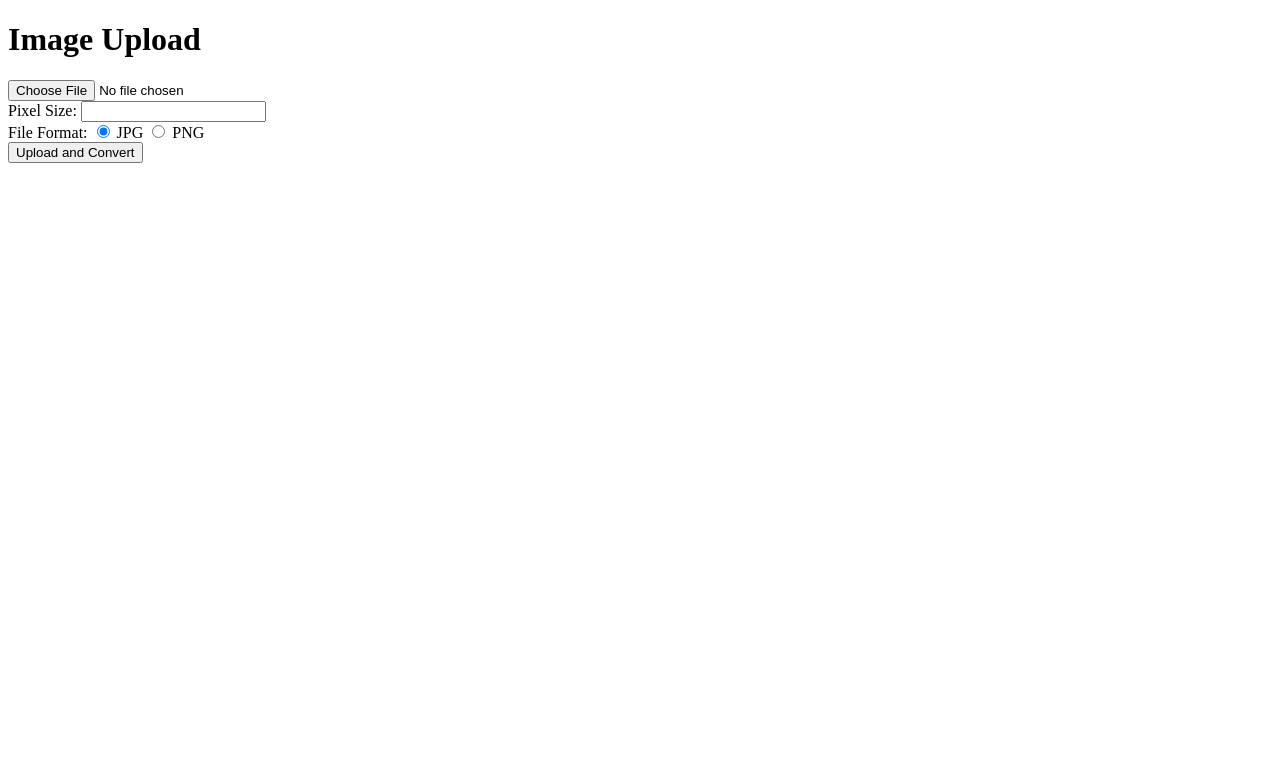
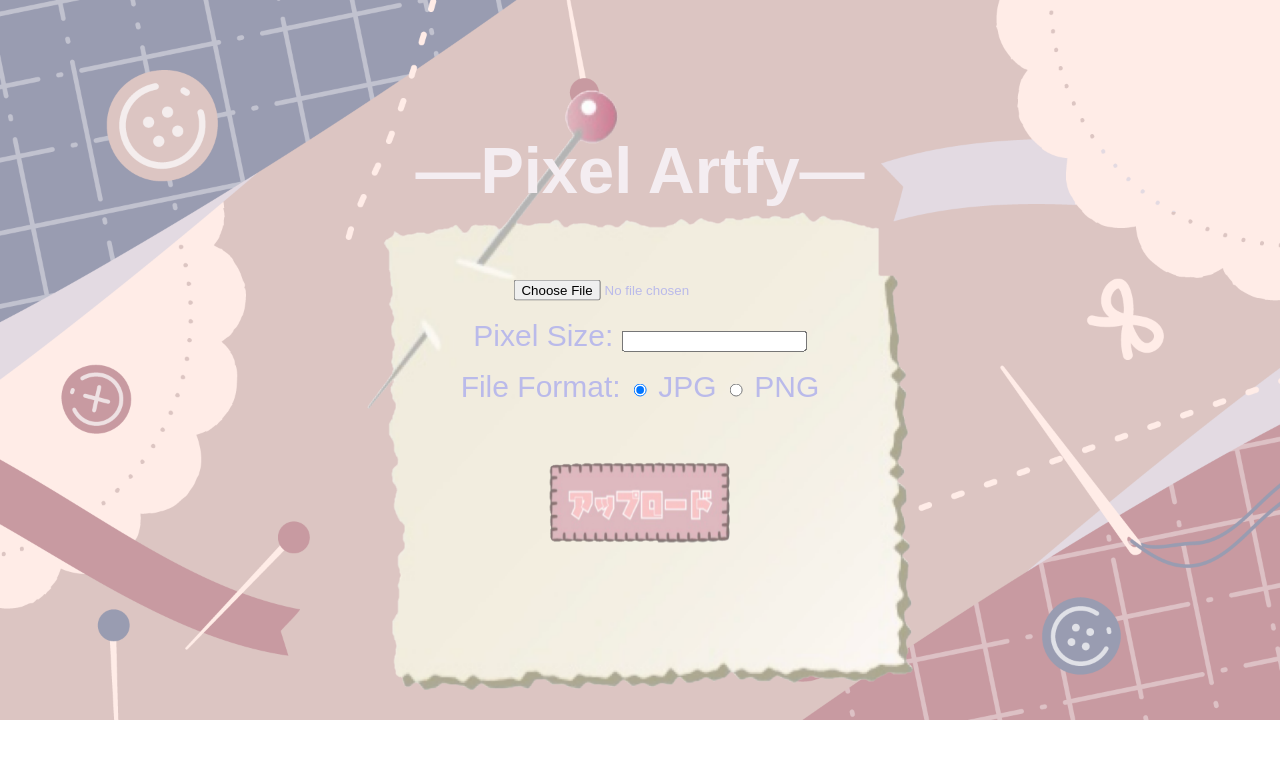
Before and after one commit to Rina-24/PixelArtify, a Flask app: page / in a window 1280 px wide. Shown: the top 759 px of the page. Run offline with Flask 3, Linux system fonts and the light colour scheme.

Commit message:
PNG未実装　css完成

```diff
--- /dev/null
+++ b/static/upload.css
@@ -0,0 +1,40 @@
+/* static/styles.css */
+
+body {
+    margin: 0;
+    padding: 0;
+    background-size: cover;
+    background-image: url('/static/img/bg.PNG');
+    font-family: Arial, sans-serif;
+    background-repeat: no-repeat;
+}
+
+h1{
+    text-align: center;
+    color: rgb(244, 237, 241);
+    font-size: 65px;
+}
+
+div{
+    background-image: url('/static/img/memo.PNG');
+    background-repeat: no-repeat;
+    background-position: center;
+    background-size: contain; /* 背景画像を要素全体に広げる */
+    overflow: hidden;
+    height: 600px;
+
+    margin: auto;
+    margin-top: 7%;
+}
+
+form{
+    text-align: center;
+    font-size: 30px;
+    color: rgb(186, 186, 234);
+    position: absolute;
+    top:51%;
+    left: 50%;
+    transform: translate(-50%,-50%);
+    line-height: 1.7;
+
+}
--- a/templates/upload.html
+++ b/templates/upload.html
@@ -6,9 +6,11 @@
     <meta http-equiv="X-UA-Compatible" content="IE=edge">
     <meta name="viewport" content="width=device-width, initial-scale=1.0">
     <title>Image Upload</title>
+    <link rel="stylesheet" href="/static/upload.css">
 </head>
 <body>
-    <h1>Image Upload</h1>
+    <div>
+        <h1>―Pixel Artfy―</h1>
             <form action="/upload" method="post" enctype="multipart/form-data">
                 <input type="file" name="file" accept="image/*" required>
                 <br>
@@ -17,8 +19,10 @@
                 File Format:
                 <input type="radio" name="file_format" value="jpg" checked> JPG
                 <input type="radio" name="file_format" value="png"> PNG
-        <br>
-        <input type="submit" value="Upload and Convert">
+                <br><br>
+                <input type="image" src="/static/img/upload.PNG" alt="Submit" width="180" height="80">
             </form>
+
+    </div>
 </body>
 </html>
```
Also changed, not shown: img_change.py (+0 -33 lines), static/img/bg.PNG (added), static/img/frame.PNG (added), static/img/memo.PNG (added), static/img/upload.PNG (added), uploads/result_image.jpg, uploads/uploaded_image.jpg. Lines whose indentation alone changed are shown as unchanged.
